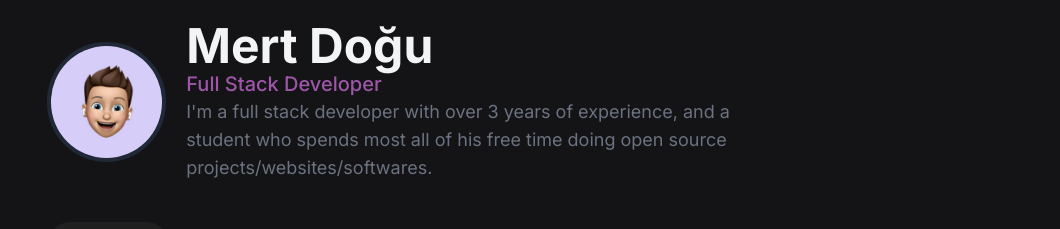
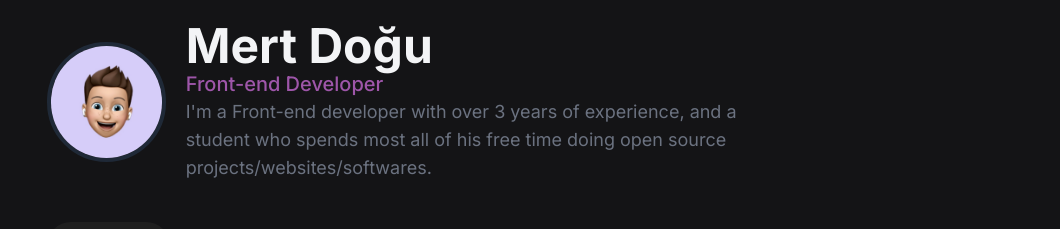
Before and after one commit to ReXulEc/v1, a Next.js app: page / in a window 1280 px wide. Shown: the part 158-387 px from the top of the page, without its empty margins (220-1280 px from the left). Built offline with nearby package versions, Linux system fonts and the light colour scheme.

Commit message:
update: full-stack => front

```diff
--- a/components/Main/index.tsx
+++ b/components/Main/index.tsx
@@ -13,11 +13,11 @@ return (
         <div className="">
           <p className="flex text-5xl font-bold text-gray-100">Mert Doğu</p>
           <p className="flex text-fuchsia-400 text-opacity-65 text-xl font-medium">
-            Full Stack Developer
+            Front-end Developer
           </p>
           <div className=" text-lg text-gray-500 font-normal">
             <p className="">
-              I'm a full stack developer with over { new Date().getFullYear() - 2019 } years of
+              I'm a Front-end developer with over { new Date().getFullYear() - 2019 } years of
               experience, and a student who spends most all of his free time doing open source projects/websites/softwares.
             </p>
           </div>
```
